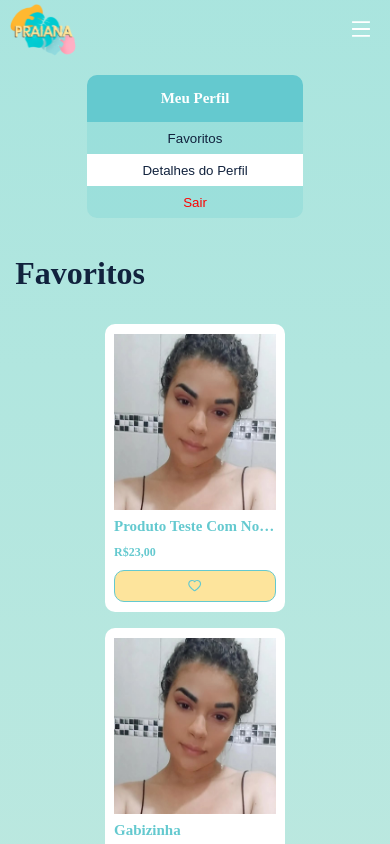
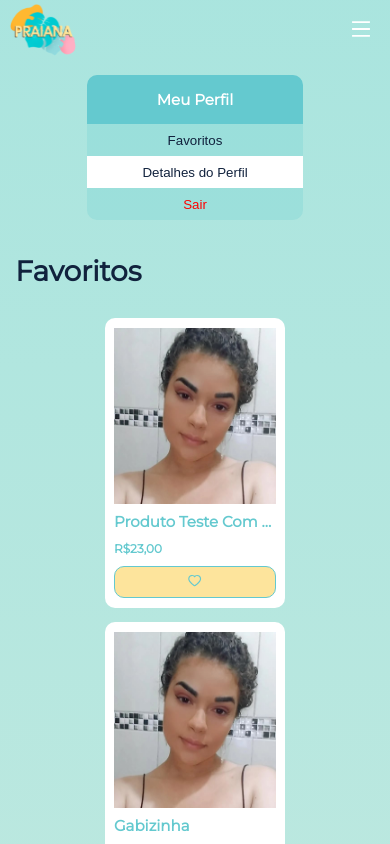
Before and after one commit to gabriellivalelia/FrontProjetoTraineeCPE, a React (Vite) app: page /Perfil in a window 390 px wide. Shown: the top 844 px of the page. Built offline with nearby package versions, Linux system fonts and the light colour scheme.

Commit message:
Feat: Responsive DataPage

```diff
--- a/index.css
+++ b/index.css
@@ -9,4 +9,6 @@ body{
     display: flex;
     flex-direction: column;
     justify-content: space-between;
+    font-family: "Montserrat", sans-serif;
+    font-size: 14px;
   }
--- a/index.html
+++ b/index.html
@@ -3,6 +3,7 @@
   <head>
     <meta charset="UTF-8" />
     <link rel="icon" type="image/svg+xml" href="./src/assets/logo.svg" />
+    <link href="https://fonts.googleapis.com/css2?family=Montserrat&display=swap" rel="stylesheet">
     <meta name="viewport" content="width=device-width, initial-scale=1.0" />
     <title>Praiana</title>
     <link rel="stylesheet" href="index.css" />
--- a/src/components/Header/index.jsx
+++ b/src/components/Header/index.jsx
@@ -7,7 +7,8 @@ import {
   ButtonContainer,
   Image,
   Button,
-  DropDownContainer
+  DropDownContainer,
+  Hover
 } from "./styles";
 import Logo from "../../assets/logo.svg";
 import Dropdown from "antd/es/dropdown/dropdown";
@@ -51,9 +52,9 @@ function Header() {
           <Image src={Logo} />
         </ImageContainer>
         <NavBar OnLine = {OnLine}>
-          <Link to="/">Home</Link>
-          <Link to="/Vitrine">Vitrine</Link>
-          <Link to="/Perfil">Meu Perfil</Link>
+          <Link to="/"><Hover>Home</Hover></Link>
+          <Link to="/Vitrine"><Hover>Vitrine</Hover></Link>
+          <Link to="/Perfil"><Hover>Meu Perfil</Hover></Link>
         </NavBar>
         <DropDownContainer>
         <Dropdown
--- a/src/components/Header/styles.js
+++ b/src/components/Header/styles.js
@@ -47,6 +47,14 @@ export const NavBar = styled.div`
    @media(max-width:620px){
       display: none;
    }
+
+
+`;
+
+export const Hover = styled.div`
+   &:hover{
+      font-weight: bold;
+   }
 `;
 
 export const ButtonContainer = styled.div`
@@ -64,17 +72,24 @@ export const ButtonContainer = styled.div`
       display: none;
    }
 
+
+
 `;
 
 export const Button = styled.button`
     width: 30%;
-    min-width: 80px;
+    min-width: 100px;
     height: 32px;
     border-radius: 0.625rem;
     font-family: Montserrat;
     background: ${props => props.Background};
     border: 1px solid  ${props => props.Border};
     color: ${props => props.Color};
+
+    &:hover {
+    background-color: #64C9CF;
+    color:white;
+   }
 `;
 
 export const DropDownContainer = styled.div`
--- a/src/pages/Perfil/index.jsx
+++ b/src/pages/Perfil/index.jsx
@@ -12,6 +12,10 @@ import {
   ProductCard,
   InternalContainer,
   Image,
+  DataContainer,
+  DataInternalContainer,
+  DataInternalBox,
+  ButtonBox,
 } from "./styles";
 
 import { Products } from "../Vitrine/products";
@@ -20,10 +24,22 @@ import { HeartOutlined, HeartFilled } from "@ant-design/icons";
 function Perfil() {
   const [Filled, SetFilled] = useState(false);
   const [SelectedProduct, SetSelectedProduct] = useState("0");
+  const [ShowProducts, SetShowProducts] = useState(true);
+  const [ShowData, SetShowData] = useState(false);
 
   function Favorite(id) {
     SetFilled(!Filled);
     SetSelectedProduct(id);
+  }
+
+  function SelectFavoritePage() {
+    SetShowProducts(true);
+    SetShowData(false);
+  }
+
+  function SelectDataPage() {
+    SetShowProducts(false);
+    SetShowData(true);
   }
 
   return (
@@ -34,12 +50,37 @@ function Perfil() {
             <Text Background="#64C9CF" Weight="600" Size="15px" Color="white">
               <p>Meu Perfil</p>
             </Text>
-            <Button Radius="0" Background="rgba(100, 201, 207, 0.25);" Border="0" Color="#11223D">Favoritos</Button>
-            <Button Radius="0" Background="white" Border="0" Color="#11223D">Detalhes do Perfil</Button>
-            <Button Radius="0" Background="rgba(100, 201, 207, 0.25);" Border="0" Color="red">Sair</Button>
+            <Button
+              Radius="0"
+              Background="rgba(100, 201, 207, 0.25);"
+              Border="0"
+              Color="#11223D"
+              onClick={SelectFavoritePage}
+            >
+              Favoritos
+            </Button>
+            <Button
+            Radius="0"
+            Background="white"
+            Border="0"
+            Color="#11223D"
+            onClick={SelectDataPage}
+            >
+              Detalhes do Perfil
+            </Button>
+            <Button
+              Radius="0"
+              Background="rgba(100, 201, 207, 0.25);"
+              Border="0"
+              Color="red"
+            >
+              Sair
+            </Button>
           </ButtonsBox>
         </ButtonsContainer>
         <RightContainer>
+          {ShowProducts && (
+            <>
               <Text Color="#11223D">
                 <h1>Favoritos</h1>
               </Text>
@@ -67,6 +108,53 @@ function Perfil() {
                   </ProductBox>
                 ))}
               </ProductsContainer>
+            </>
+          )}
+          {ShowData && (
+            <>
+              <Text Color="#11223D">
+                <h1>Detalhes do Perfil</h1>
+              </Text>
+              <DataContainer>
+                <DataInternalContainer>
+                  <DataInternalBox>
+                    <Text Weight="bold">Nome Completo:</Text>
+                    <Text>Gabrielli Valelia Sousa da Silva</Text>
+                  </DataInternalBox>
+                  <DataInternalBox>
+                    <Text Weight="bold">Email:</Text>
+                    <Text>gabriellisilva1102@gmail.com</Text>
+                  </DataInternalBox>
+                  <DataInternalBox>
+                    <Text Weight="bold">Telefone:</Text>
+                    <Text>(28) 99934-8537</Text>
+                  </DataInternalBox>
+                  <DataInternalBox>
+                    <Text Weight="bold">Endereço:</Text>
+                    <Text>Rua Zilah Corrêa de Araújo, 345</Text>
+                  </DataInternalBox>
+                </DataInternalContainer>
+                <ButtonBox>
+                  <Button
+                    Width="20%"
+                    Background="white"
+                    Color="red"
+                    BorderColor="red"
+                  >
+                    Deletar Conta
+                  </Button>
+                  <Button
+                    Width="20%"
+                    Background="#FFADC1FA"
+                    Color="white"
+                    BorderColor="#FFADC1FA"
+                  >
+                    Editar Dados
+                  </Button>
+                </ButtonBox>
+              </DataContainer>
+            </>
+          )}
         </RightContainer>
       </Container>
     </React.StrictMode>
--- a/src/pages/Perfil/styles.js
+++ b/src/pages/Perfil/styles.js
@@ -2,9 +2,14 @@ import styled from 'styled-components';
 
 export const Container = styled.div`
   padding: 2%;
+  width: 100%;
+  height: 100%;
+  flex: 1;
 
   display: flex;
   flex-direction: row;
+  box-sizing: border-box;
+
 
   @media(max-width: 900px){
     flex-direction: column;
@@ -50,13 +55,18 @@ export const Text = styled.div`
 `;
 
 export const Button = styled.button`
-   width: 100%;
+   width:${props => props.Width || "100%"};
+   min-width: 100px;
    height: 32px;
    background: ${props => props.Background || "#FDE49C"};
    color:${props => props.Color || "#64C9CF" };
-   border: ${props => props.Border || "1px"} solid #64C9CF;
+   border: ${props => props.Border || "1px"} solid ;
+   border-color: ${props => props.BorderColor || "#64C9CF"};
    border-radius:${props => props.Radius || "0.625rem"};
 
+   &:hover {
+    background-color: #64C9CF;
+   }
 `;
 export const RightContainer = styled.div`
    width: 70%;
@@ -64,6 +74,7 @@ export const RightContainer = styled.div`
 
    display: flex;
    flex-direction: column;
+
 
    @media(max-width: 900px){
     width:100%;
@@ -73,7 +84,6 @@ export const RightContainer = styled.div`
 
 export const ProductsContainer = styled.div`
   padding: 3%;
-
   display: grid;
   grid-template-columns: 1fr 1fr 1fr  ;
   align-items: center;
@@ -125,3 +135,48 @@ export const InternalContainer = styled.div`
    display: flex;
    flex-direction: column;
 `;
+
+export const DataContainer = styled.div`
+   width: 95%;
+   height: auto;
+   padding: 2%;
+   border-radius: 0.625rem;
+   border: 4px solid #FFF;
+   background: rgba(255, 255, 255, 0.35);
+   box-shadow: 0px 4px 4px 0px rgba(0, 0, 0, 0.05);
+
+
+   display:flex;
+   flex-direction:column;
+   justify-content: space-between;
+
+
+
+`;
+
+
+export const DataInternalContainer = styled.div`
+   height: 70%;
+   gap:1em;
+
+   display: flex;
+   flex-direction: column;
+   justify-content: space-between;
+`;
+
+export const DataBox = styled.div`
+   height: 25%;
+`;
+
+export const DataInternalBox = styled.div`
+
+`;
+
+export const ButtonBox = styled.div`
+   display: flex;
+   flex-direction: row;
+   justify-content: flex-end;
+   gap: 5%;
+
+   padding-top: 5%;
+`;
```
Lines whose indentation alone changed are shown as unchanged.
